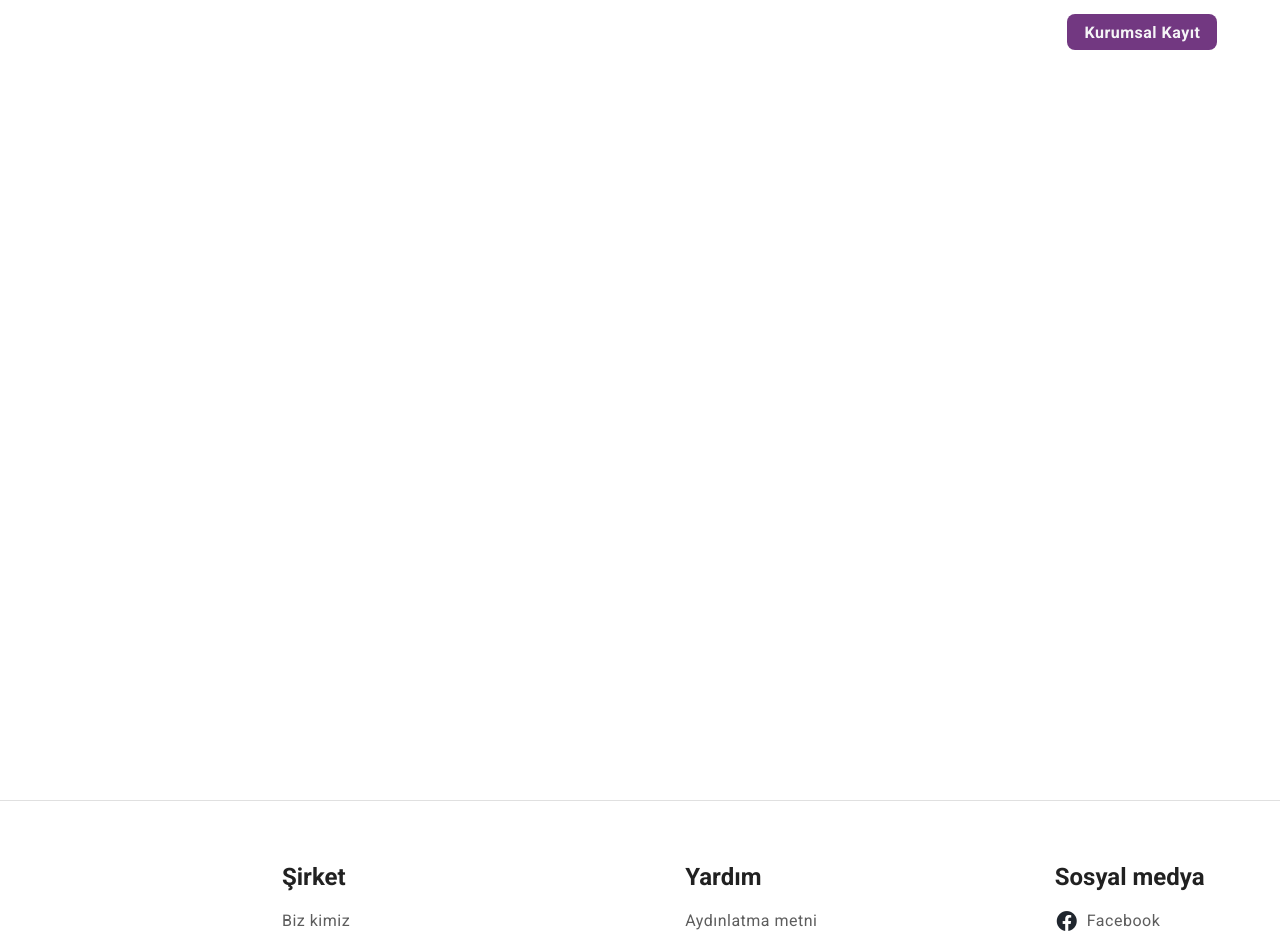
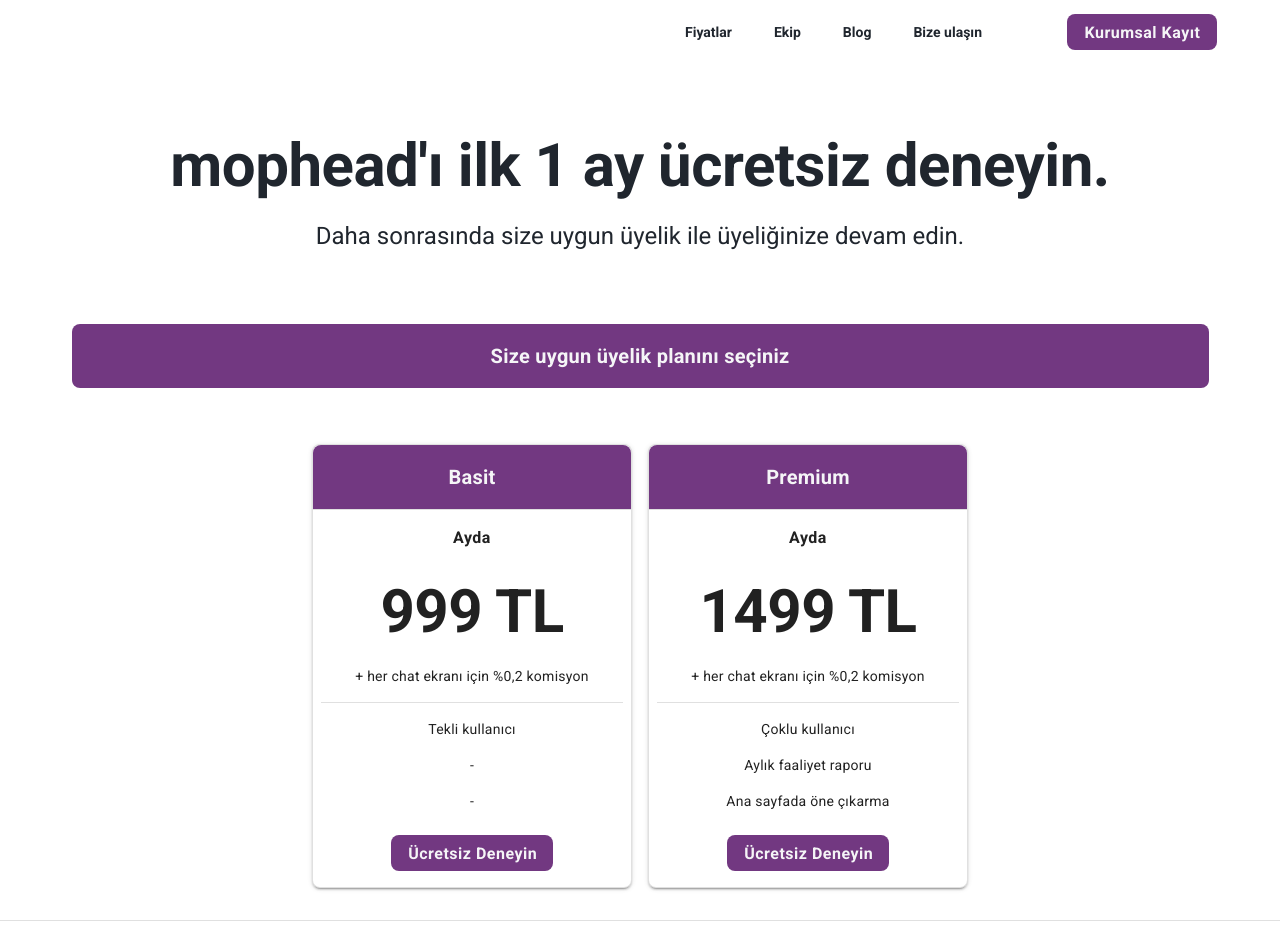
Before and after one commit to mopheadapp/mophead-app, a Nuxt app: page /pricing in a window 1280 px wide. Shown: the top 943 px of the page. Built offline with nearby package versions, Linux system fonts and the light colour scheme.

Commit message:
css changes

```diff
--- a/components/AppBar.vue
+++ b/components/AppBar.vue
@@ -1,10 +1,23 @@
 <script>
-import { mapMutations,mapState } from "vuex";
+import { mapMutations } from "vuex";
 export default {
   name: "AppBarComponent",
+  data() {
+    return {
+      data: [
+        {to:"pricing", text:"Fiyatlar"},
+        {to:"", text:"Ekip"},
+        {to:"", text:"Blog"},
+        {to:"contact-us", text:"Bize ulaşın"}
+      ]
+    };
+  },
   methods: {
     register() {
       this.setRegisterPrompt(true);
+    },
+    onClick(page){
+      this.$router.push(page)
     },
     clickHome(){
       this.$router.push("/")
@@ -12,7 +25,6 @@
     ...mapMutations({ setRegisterPrompt: "setRegisterPrompt" }),
   },
   computed: {
-    ...mapState({buttonDisabled:"buttonDisabled"}),
     imageWidth() {
       switch (this.$vuetify.breakpoint.name) {
         case "xs":
@@ -62,16 +74,88 @@
           :max-width="imageWidthMiniLogo"
           contain
         />
-
-        <v-spacer></v-spacer>
+        <v-spacer/>
+        <div class='d-none d-md-flex'>
+          <v-chip
+            color='transparent'
+            text-color='text'
+            outlined
+            label
+            class='mr-2 ml-2 hover-privacy font-weight-bold'
+            @click='onClick("pricing")'
+          >
+            Fiyatlar
+          </v-chip>
+          <v-chip
+            color='transparent'
+            text-color='text'
+            outlined
+            label
+            class='mr-2 ml-2 hover-privacy font-weight-bold'
+          >
+            Ekip
+          </v-chip>
+          <v-chip
+            color='transparent'
+            text-color='text'
+            outlined
+            label
+            class='mr-2 ml-2 hover-privacy font-weight-bold'
+          >
+            Blog
+          </v-chip>
+          <v-chip
+            color='transparent'
+            text-color='text'
+            outlined
+            label
+            class='mr-2 ml-2 hover-privacy font-weight-bold'
+            @click='onClick("contact-us")'
+          >
+          Bize ulaşın
+          </v-chip>
+        </div>
+        <v-menu
+          bottom
+          offset-y
+          transition="slide-y-transition"
+          open-on-hover
+        >
+          <template v-slot:activator="{ on, attrs }">
+            <v-chip
+              v-bind="attrs"
+              v-on="on"
+              color='transparent'
+              text-color='text'
+              outlined
+              label
+              class='mr-2 ml-2 hover-privacy font-weight-bold d-flex d-md-none'
+            >
+              Ana sayfa
+                <v-icon right>
+                  mdi-menu-down
+                </v-icon>
+            </v-chip>
+          </template>
+          <v-list color='background'>
+            <v-list-item
+              dense
+              v-for="(item, index) in data"
+              :key="index"
+              @click='onClick(item.to)'
+            >
+              <v-list-item-title>{{ item.text }}</v-list-item-title>
+            </v-list-item>
+          </v-list>
+        </v-menu>
         <v-btn
-          v-if='buttonDisabled'
           elevation="0"
           color="primary"
-          class="rounded-lg text-capitalize btnText--text font-weight-bold text-body-1"
+          class="rounded-lg text-capitalize btnText--text font-weight-bold text-body-1 ml-16 d-none d-sm-flex"
           @click="register"
-          >Kurumsal kayıt</v-btn
-        >
+          >
+          Kurumsal kayıt
+        </v-btn>
       </v-app-bar>
     </v-container>
   </v-app-bar>
--- a/components/Footer.vue
+++ b/components/Footer.vue
@@ -7,16 +7,13 @@
       {icon:'mdi-facebook',text:"Facebook"},
       {icon:'mdi-twitter',text:"Twitter"},
       {icon:'mdi-instagram',text:"Instagram"},
-      {icon:'mdi-linkedin',text:"Linkedin"}
+      {icon:'mdi-linkedin',text:"LinkedIn"}
     ],
     };
   },
   methods:{
-    onClickPrivacy(){
-      this.$router.push("privacy")
-    },
-    onClickContactUs(){
-      this.$router.push("contact-us")
+    onClick(page){
+      this.$router.push(page)
     },
     onClickSocial(social){
       let url = null
@@ -40,15 +37,16 @@
             <div class='text-h5 font-weight-bold mb-4'>Şirket</div>
             <div class='text-body-1 mb-2 secondaryText--text'>Biz kimiz</div>
             <div class='text-body-1 mb-2 secondaryText--text'>Ekip</div>
-            <div class='text-body-1 mb-2 secondaryText--text'>Fiyatlama</div>
-            <div class='text-body-1 mb-2 secondaryText--text text-decoration-underline hover-privacy' @click='onClickSocial("Clinic")'>clinic.mophead.app</div>
+            <div class='text-body-1 mb-2 secondaryText--text'>Blog</div>
+            <div class='text-body-1 mb-2 secondaryText--text hover-privacy' @click='onClick("pricing")'>Fiyatlama</div>
+            <div class='text-body-1 mb-2 secondaryText--text hover-privacy' @click='onClickSocial("Clinic")'>Klinik</div>
           </div>
         </v-col>
         <v-col cols="12" sm="4" align-self='start' class='d-flex justify-sm-end justify-start pa-4'>
           <div>
             <div class='text-h5 font-weight-bold mb-4'>Yardım</div>
-            <div class='text-body-1 mb-2 secondaryText--text hover-privacy' @click='onClickPrivacy'>Aydınlatma metni</div>
-            <div class='text-body-1 mb-2 secondaryText--text hover-privacy' @click='onClickContactUs'>Bize ulaşın</div>
+            <div class='text-body-1 mb-2 secondaryText--text hover-privacy' @click='onClick("privacy")'>Aydınlatma metni</div>
+            <div class='text-body-1 mb-2 secondaryText--text hover-privacy' @click='onClick("contact-us")'>Bize ulaşın</div>
           </div>
         </v-col>
         <v-col cols="12" sm="4" align-self='start' class='d-flex justify-sm-end justify-start pa-4'>
@@ -56,7 +54,7 @@
             <div class='text-h5 font-weight-bold mb-4'>Sosyal medya</div>
             <div v-for="(item, i) in items">
               <div class='d-flex text-body-1 mb-2 hover-privacy' @click='onClickSocial(item.text)'>
-                <v-icon v-text="item.icon" color='text' class='mr-2'></v-icon>
+                <v-icon v-text="item.icon" color='text' class='mr-2' small></v-icon>
                 <div class='text-body-1  secondaryText--text'>{{ item.text }}</div>
               </div>
             </div>
--- a/components/PhoneImage.vue
+++ b/components/PhoneImage.vue
@@ -7,11 +7,11 @@
         case "xs":
           return "280px";
         case "sm":
+          return "360x";
+        case "md":
           return "400px";
-        case "md":
+        case "lg":
           return "480px";
-        case "lg":
-          return "540px";
         case "xl":
           return "600px";
       }
--- a/layouts/default.vue
+++ b/layouts/default.vue
@@ -1,17 +1,22 @@
 <script>
+import Register from "../components/Register.vue";
+import Footer from "../components/Footer.vue";
+import AppBar from "../components/AppBar.vue";
 export default {
   name: "DefaultLayout",
+  components: { Register, Footer, AppBar  },
 };
 </script>
 <template>
   <v-app>
     <v-main>
-      <AppBar />
-      <v-container fill-height>
-        <Nuxt />
+      <AppBar/>
+      <v-container>
+        <Nuxt/>
       </v-container>
-      <v-divider></v-divider>
-      <Footer />
+      <v-divider/>
+      <Footer/>
     </v-main>
+    <Register/>
   </v-app>
 </template>
--- /dev/null
+++ b/pages/pricing.vue
@@ -0,0 +1,126 @@
+<script>
+import { mapMutations, mapGetters } from "vuex";
+export default {
+  name: "PricingPage",
+  computed:{
+    ...mapGetters({
+        getBaseURL:"getBaseURL"
+    })
+  },
+  methods: {
+    register(){
+        this.setRegisterPrompt(true)
+    },
+    ...mapMutations({
+        setRegisterPrompt: "setRegisterPrompt"
+    }),
+  },
+};
+</script>
+<template>
+    <v-container class='align-self-start mt-12'>
+        <div class='text-center text-h2 font-weight-bold text--text'>
+            mophead'ı ilk 1 ay ücretsiz deneyin.
+        </div>
+        <div class='text-center text-h5 text--text pa-6'>
+            Daha sonrasında size uygun üyelik ile üyeliğinize devam edin.
+        </div>
+        <div class='primary rounded-lg'>
+            <div class='text-center text-h6 btnText--text mb-12 mt-12 font-weight-bold pa-4'>
+                Size uygun üyelik planını seçiniz
+            </div>
+        </div>
+        <div class=" d-sm-flex justify-center">
+            <v-hover
+                v-slot="{ hover }"
+                open-delay="128"
+            >
+                <v-card
+                    :elevation="hover ? 16 : 2"
+                    class='ma-2 rounded-lg'
+                    min-width='320'
+                    flat
+                    outlined
+                >
+                    <div class='text-center pa-4 text-h6 font-weight-bold primary btnText--text'>
+                        Basit
+                    </div>
+                    <v-divider/>
+                    <div class='text-center pa-4 text-body-1 font-weight-bold'>
+                        Ayda
+                    </div>
+                    <div class='text-center pa-4 text-h2 font-weight-bold'>
+                        999 TL
+                    </div>
+                    <div class='text-center pa-2 text-body-2'>
+                        + her chat ekranı için %0,2 komisyon
+                    </div>
+                    <v-divider class='ma-2'/>
+                    <div class='text-center pa-2 text-body-2'>
+                        Tekli kullanıcı
+                    </div>
+                    <div class='text-center pa-2 text-body-2'>
+                        -
+                    </div>
+                    <div class='text-center pa-2 text-body-2'>
+                        -
+                    </div>
+                    <div class='text-center'>
+                        <v-btn
+                            elevation="0"
+                            color="primary"
+                            class="rounded-lg text-capitalize btnText--text font-weight-bold text-body-1 ma-4"
+                            @click="register"
+                        >
+                        Ücretsiz deneyin
+                        </v-btn>
+                    </div>
+                </v-card>
+            </v-hover>
+            <v-hover
+                v-slot="{ hover }"
+                open-delay="128"
+            >
+                <v-card
+                    :elevation="hover ? 16 : 2"
+                    class='ma-2 rounded-lg'
+                    min-width='320'
+                    flat
+                    outlined
+                >
+                    <div class='text-center pa-4 text-h6 font-weight-bold primary btnText--text'>Premium</div>
+                    <v-divider/>
+                    <div class='text-center pa-4 text-body-1 font-weight-bold'>
+                        Ayda
+                    </div>
+                    <div class='text-center pa-4 text-h2 font-weight-bold'>
+                        1499 TL
+                    </div>
+                    <div class='text-center pa-2 text-body-2'>
+                        + her chat ekranı için %0,2 komisyon
+                    </div>
+                    <v-divider class='ma-2'/>
+                    <div class='text-center pa-2 text-body-2'>
+                        Çoklu kullanıcı
+                    </div>
+                    <div class='text-center pa-2 text-body-2'>
+                        Aylık faaliyet raporu
+                    </div>
+                    <div class='text-center pa-2 text-body-2'>
+                        Ana sayfada öne çıkarma
+                    </div>
+                    <div class='text-center'>
+                        <v-btn
+                            elevation="0"
+                            color="primary"
+                            class="rounded-lg text-capitalize btnText--text font-weight-bold text-body-1 ma-4"
+                            @click="register"
+                        >
+                        Ücretsiz deneyin
+                        </v-btn>
+                    </div>
+                </v-card>
+            </v-hover>
+        </div>
+    </v-container>
+</template>
--- a/store/mutations.js
+++ b/store/mutations.js
@@ -1,8 +1,5 @@
 export default {
     setRegisterPrompt(state, payload) {
         state.registerPrompt = payload
-    },
-    setButtonDisabled(state, payload) {
-        state.buttonDisabled = payload
-    },
+    }
 }
--- a/store/state.js
+++ b/store/state.js
@@ -4,5 +4,4 @@
         prod: "https://apis.mophead.app/api"
     },
     registerPrompt: false,
-    buttonDisabled: true
 })
```
Also changed, not shown: components/Register.vue (+10 -5 lines), pages/contact-us.vue (+4 -7 lines), pages/index.vue (+2 -14 lines), pages/privacy.vue (+1 -8 lines).
